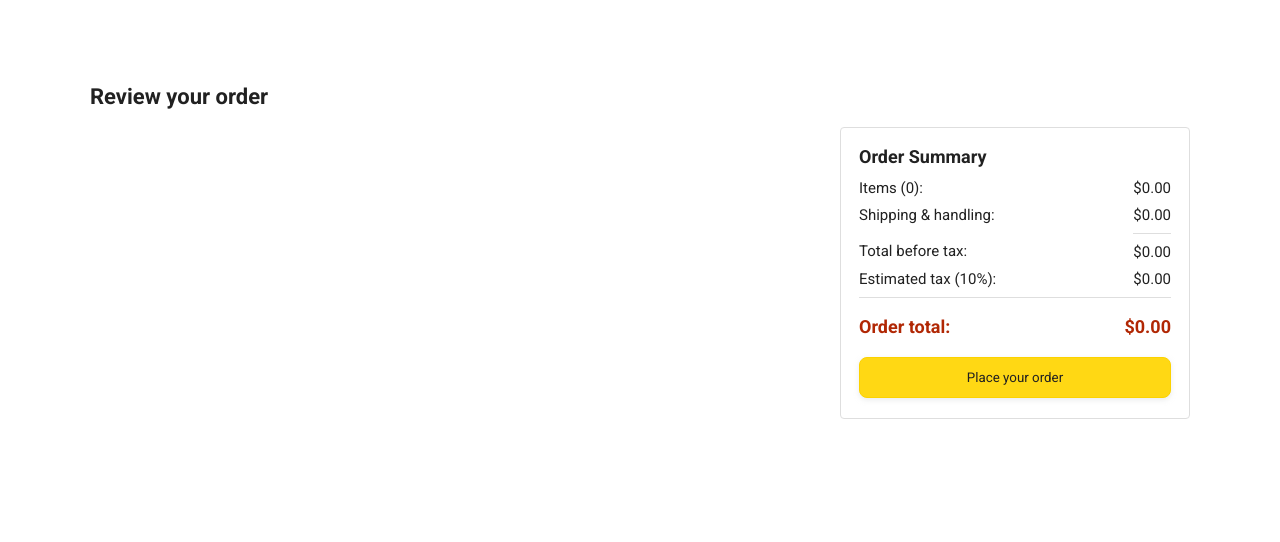
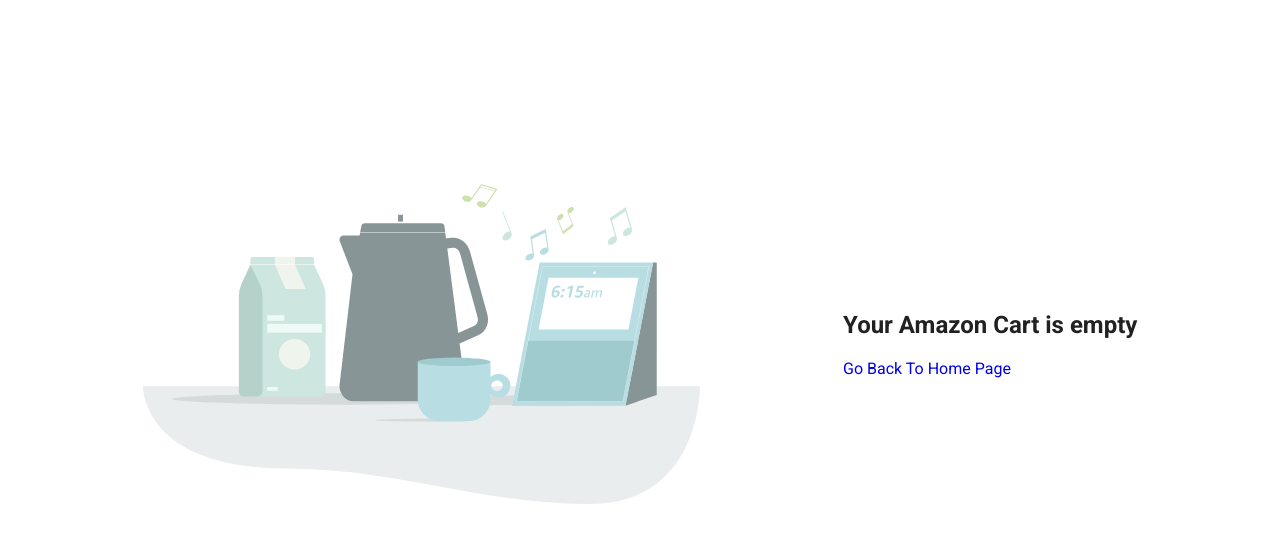
Before and after one commit to askpundir-dev/amazon-frontend-clone, a plain HTML site: page checkout.html in a window 1280 px wide. Shown: the part 56-598 px from the top of the page. Drawn offline with Linux system fonts and the light colour scheme.

Commit message:
made cart is empty page

```diff
--- /dev/null
+++ b/design.css
@@ -0,0 +1,49 @@
+
+.js-cart-is-empty{
+  position: fixed;
+  top:50%;
+  left: 50%;
+  transform: translate(-50%,-50%);
+  display: flex;
+  justify-content: space-evenly;
+  align-items: center;
+  height: 80vh;
+  width: 100vw;
+ /* flex-wrap: wrap; */
+  /* border: 2px solid black; */
+}
+.empty-cart-image-container{
+  /* border: 2px solid black; */
+  display: flex;
+  height: 50%;
+
+
+}
+.empty-cart-image{
+  max-width: 100%;
+  max-height:100%;
+}
+.cart-text-link-container{
+ height: 50%;
+ /* border: 2px solid black; */
+ display: flex;
+ flex-direction: column;
+ justify-content: center;
+ gap: 20px;
+}
+
+.empty-cart-text{
+  font-weight: 700;
+  font-size: 1.5rem;
+}
+
+.empty-Cart-link{
+  text-decoration: none;
+
+  width: fit-content;
+}
+.empty-Cart-link:hover{
+  text-decoration: underline;
+  text-decoration-color:black;
+
+}
--- /dev/null
+++ b/design.html
@@ -0,0 +1,72 @@
+<!DOCTYPE html>
+<html>
+  <head>
+    <title>Checkout</title>
+     <link rel="icon" href="/images/amazon-mobile-logo-white.png" type="image/x-icon">
+
+    <!-- This code is needed for responsive design to work.
+      (Responsive design = make the website look good on
+      smaller screen sizes like a phone or a tablet). -->
+    <meta name="viewport" content="width=device-width, initial-scale=1">
+
+    <!-- Load a font called Roboto from Google Fonts. -->
+    <link rel="preconnect" href="https://fonts.googleapis.com">
+    <link rel="preconnect" href="https://fonts.gstatic.com" crossorigin>
+    <link href="https://fonts.googleapis.com/css2?family=Roboto:wght@400;500;700&display=swap" rel="stylesheet">
+
+    <!-- Here are the CSS files for this page. -->
+    <link rel="stylesheet" href="styles/shared/general.css">
+    <link rel="stylesheet" href="styles/pages/checkout/checkout-header.css">
+    <link rel="stylesheet" href="styles/pages/checkout/checkout.css">
+
+
+    <link rel="stylesheet" href="design.css">
+  </head>
+  <body>
+    <div class="checkout-header">
+      <div class="header-content">
+        <div class="checkout-header-left-section">
+          <a href="amazon.html">
+            <img class="amazon-logo" src="images/amazon-logo.png">
+            <img class="amazon-mobile-logo" src="images/amazon-mobile-logo.png">
+          </a>
+        </div>
+
+        <div class="checkout-header-middle-section">
+          Checkout (<a class="return-to-home-link js-total-cart-items"
+            href="amazon.html">3 items</a>)
+        </div>
+
+        <div class="checkout-header-right-section">
+          <img src="images/icons/checkout-lock-icon.png">
+        </div>
+      </div>
+    </div>
+    <div class="main">
+<div class="empty-cart-image-container">
+  <img class="empty-cart-image" src="images/cart-is-empty.svg" alt="empty-cart">
+</div>
+<div class="cart-text-link-container">
+ <p class="empty-cart-text"> Your Amazon Cart is empty</p>
+<a class="empty-Cart-link" href="/amazon.html">Go Back To Home Page</a>
+</div>
+    </div>
+      <!-- <script>
+        let cart=0;
+        const main=document.querySelector('.main');
+        main.classList.add('js-cart-is-empty')
+        function cartIsEmpty(){
+console.log(main);
+if(!main) return;
+
+if(!cart.length){
+
+    main.innerHTML=
+    main.classList.add('js-cart-is-empty')
+
+  }
+}
+// cartIsEmpty();
+      </script> -->
+    </body>
+  </html>
--- a/scripts/checkout/checkout.js
+++ b/scripts/checkout/checkout.js
@@ -18,7 +18,6 @@
 console.log(orderSummary);
 
 
-
 // USNING FUNCTION getDOM FOR QUERING THE DOM
 // calling this function when code runs for the first time--
 //--because these selectors are not unique and they wont change in our program further
@@ -33,7 +32,7 @@
 domElements.checkOut.innerHTML=`${itemsQuantity} items`;
 console.log(domElements);
 //SHOWS TOTAL ITEMS IN ORDER SUMMARY
-document.querySelector('.order-sumry-total-items').innerHTML=`Items (${itemsQuantity}):`
+// document.querySelector('.order-sumry-total-items').innerHTML=`Items (${itemsQuantity}):`
 saveToStorage();
 }
 
@@ -136,6 +135,7 @@
   if (e.target===updateBtn) {
     console.log("Update clicked:", id, updateBtn);
     modifyUpdateBtn({ id, updateBtn, container, saveBtn });
+
   }
   //TARGETING THIS WAY GIVES ACCESS TO CLICK ANY CHILD INSIDE saveBtn
 
@@ -143,6 +143,7 @@
   if(e.target.closest(`.js-save`)){
     console.log("Save clicked:", id, saveBtn);
     saveUpdatedQuantity(id, updateBtn, saveBtn);
+     if(!cart.length) renderCartProducts();
   }
 
   //I TARGETED DELETE BUTTON USING e.target.closest()
@@ -156,6 +157,8 @@
     removeProductContainer(id);
     showTotalCheckoutQuantity();
     renderPaymentSummery();
+    // console.log(cart.length);
+    if(!cart.length) renderCartProducts();
   }
 
   if(e.target.closest(`input[name='delivery-option-${id}'`)){
--- a/scripts/checkout/renderCartProducts.js
+++ b/scripts/checkout/renderCartProducts.js
@@ -1,22 +1,24 @@
 import { cart } from "../../data/cart.js";
 import { findMatchingProduct } from "../utils/findMatchingProducts.js";
 import { products } from "../../data/products.js";
-import { findMatchingOption, deliveryOptions } from "../../data/deliveryOptions.js";
+import {
+  findMatchingOption,
+  deliveryOptions,
+} from "../../data/deliveryOptions.js";
 import { getDeliveryDate } from "../utils/deliveryTime.js";
 import { formatCurrency } from "../utils/money.js";
 
-export function renderCartProducts(orderSummary){
-
-let summaryHTML="";
+export function renderCartProducts(orderSummary) {
+  if (cart.length) {
+    let summaryHTML = "";
 
     cart.forEach((cartItem) => {
-
       // console.log(cartItem.id);
       //USING ARRAY.FIND() TO COMPARE THE cartItem.id with product.id
       //  let matchingProduct=products.find(product=>product.id===cartItem.id);
 
       //CREATED A FUNCTION FOR FINDING MATCHING ITEMS BECAUSE THIS CODE IS REPEATED MULTIPLE TIMES
-  let matchingProduct=findMatchingProduct(products,cartItem);
+      let matchingProduct = findMatchingProduct(products, cartItem);
 
       //OR USING forEach() WE CAN DO THIS WAY
       // let matchingProduct;
@@ -29,9 +31,11 @@
       //   });
 
       // console.log(matchingProduct);
-const deliveryOptionId=cartItem.deliveryOptionId;
-const deliveryOption=findMatchingOption(deliveryOptionId);
-const html=` <div class="cart-item-container js-remove-from-cart-${matchingProduct.id}" data-product-container-id="${matchingProduct.id}">
+      const deliveryOptionId = cartItem.deliveryOptionId;
+      const deliveryOption = findMatchingOption(deliveryOptionId);
+      const html = ` <div class="cart-item-container js-remove-from-cart-${
+        matchingProduct.id
+      }" data-product-container-id="${matchingProduct.id}">
             <div class="delivery-date js-date-div-${matchingProduct.id}">
               Delivery date: ${getDeliveryDate(deliveryOption.deliveryDays)}
             </div>
@@ -53,7 +57,9 @@
                     <span class="quantity-label js-prod-quantity">
                     ${cartItem.quantity}
                     </span>
-                    <input type="number" class="quantity-input js-quantity-input" value='${cartItem.quantity}'>
+                    <input type="number" class="quantity-input js-quantity-input" value='${
+                      cartItem.quantity
+                    }'>
                   </span>
                   <span class="update-quantity-link link-primary js-update-btn">
                     Update
@@ -70,33 +76,38 @@
                 <div class="delivery-options-title">
                   Choose a delivery option:
                 </div>
-                     ${deliveryOptionsHTML(matchingProduct,cartItem)}
+                     ${deliveryOptionsHTML(matchingProduct, cartItem)}
               </div>
             </div>
           </div>
         </div>`;
-        summaryHTML+=html;
-
+      summaryHTML += html;
     });
     //console.log(summaryHTML);
-orderSummary.innerHTML=summaryHTML;
+    orderSummary.innerHTML = summaryHTML;
 
-function deliveryOptionsHTML(matchingProduct,cartItem){
-
-  if(!matchingProduct&&!cartItem) return;
-  let html='';
-  deliveryOptions.forEach(option=>{
-  const deliveryDate=getDeliveryDate(option.deliveryDays);
-  const priceString=option.priceCents===0?
-  'FREE Shipping':
-  `$${formatCurrency(option.priceCents)} - Shipping`;
-  const isChecked=option.id===cartItem.deliveryOptionId;
+    function deliveryOptionsHTML(matchingProduct, cartItem) {
+      if (!matchingProduct && !cartItem) return;
+      let html = "";
+      deliveryOptions.forEach((option) => {
+        const deliveryDate = getDeliveryDate(option.deliveryDays);
+        const priceString =
+          option.priceCents === 0
+            ? "FREE Shipping"
+            : `$${formatCurrency(option.priceCents)} - Shipping`;
+        const isChecked = option.id === cartItem.deliveryOptionId;
         // console.log(priceString);
         // const someHtml=`${option.priceCents===0?'Free Shipping':'$'+formatCurrency(option.priceCents)+' - Shipping'}`
         // console.log(someHtml);
-            html+=`<div class="delivery-option">
-                              <input type="radio" ${isChecked?'checked':''} class="delivery-option-input js-option-${option.id}"
-                                name="delivery-option-${matchingProduct.id}" data-option-id='${option.id}'>
+        html += `<div class="delivery-option">
+                              <input type="radio" ${
+                                isChecked ? "checked" : ""
+                              } class="delivery-option-input js-option-${
+          option.id
+        }"
+                                name="delivery-option-${
+                                  matchingProduct.id
+                                }" data-option-id='${option.id}'>
                               <div>
                                 <div class="delivery-option-date">
                                   ${deliveryDate}
@@ -105,8 +116,31 @@
                                 ${priceString}
                                 </div>
                               </div>
-                            </div>`
+                            </div>`;
       });
       return html;
     }
+  } else {
+    cartIsEmpty();
   }
+}
+
+function cartIsEmpty() {
+  const main = document.querySelector(".main");
+  console.log(main);
+  if (!main) return;
+
+  if (!cart.length) {
+    main.innerHTML = `
+<div class="empty-cart-image-container">
+  <img class="empty-cart-image" src="images/cart-is-empty.svg" alt="empty-cart">
+</div>
+<div class="cart-text-link-container">
+ <p class="empty-cart-text"> Your Amazon Cart is empty</p>
+<a class="empty-Cart-link" href="/amazon.html">Go Back To Home Page</a>
+</div>
+`;
+    main.classList.add("js-cart-is-empty");
+    main.classList.remove('main');
+  }
+}
--- a/styles/pages/checkout/checkout.css
+++ b/styles/pages/checkout/checkout.css
@@ -231,3 +231,54 @@
 .js-hidden{
   display: none;
 }
+
+
+
+.js-cart-is-empty{
+  position: fixed;
+  top:50%;
+  left: 50%;
+  transform: translate(-50%,-50%);
+  display: flex;
+  justify-content: space-evenly;
+  align-items: center;
+  height: 80vh;
+  width: 100vw;
+ /* flex-wrap: wrap; */
+  /* border: 2px solid black; */
+}
+.empty-cart-image-container{
+  /* border: 2px solid black; */
+  display: flex;
+  height: 50%;
+
+
+}
+.empty-cart-image{
+  max-width: 100%;
+  max-height:100%;
+}
+.cart-text-link-container{
+ height: 50%;
+ /* border: 2px solid black; */
+ display: flex;
+ flex-direction: column;
+ justify-content: center;
+ gap: 20px;
+}
+
+.empty-cart-text{
+  font-weight: 700;
+  font-size: 1.5rem;
+}
+
+.empty-Cart-link{
+  text-decoration: none;
+
+  width: fit-content;
+}
+.empty-Cart-link:hover{
+  text-decoration: underline;
+  text-decoration-color:black;
+
+}
```
Also changed, not shown: images/cart-is-empty.svg (added). Lines whose indentation alone changed are shown as unchanged.
